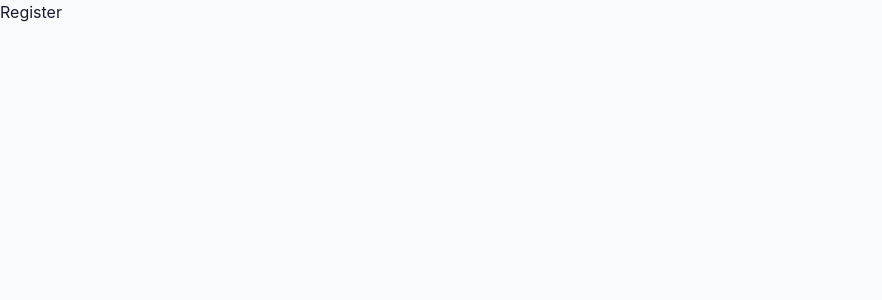
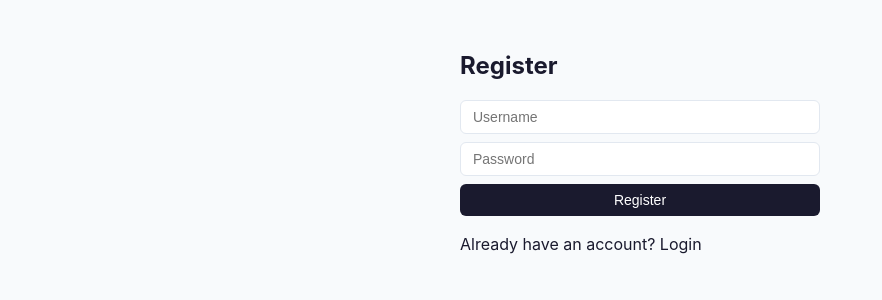
Before and after one commit to LauraKentera/competetive-wordle, a React (Create React App) app in the folder frontend/: page /register in a window 1280 px wide. Shown: the top 300 px of the page, without its empty margins (0-882 px from the left). Built offline with nearby package versions, Linux system fonts and the light colour scheme.

Commit message:
Build LoginPage, RegisterPage and ProtectedRoute

```diff
--- /dev/null
+++ b/frontend/src/auth/ProtectedRoute.tsx
@@ -0,0 +1,13 @@
+import React from "react";
+import { Navigate, Outlet } from "react-router-dom";
+import * as tokenStorage from "./tokenStorage";
+
+const ProtectedRoute: React.FC = () => {
+  if (tokenStorage.getToken() === null) {
+    return <Navigate to="/login" replace />;
+  }
+
+  return <Outlet />;
+};
+
+export default ProtectedRoute;
--- /dev/null
+++ b/frontend/src/features/auth/LoginPage.tsx
@@ -0,0 +1,75 @@
+import React, { useState } from "react";
+import { Link, useLocation, useNavigate } from "react-router-dom";
+import { useAuth } from "../../auth";
+import Input from "../../components/ui/Input";
+import Button from "../../components/ui/Button";
+import ErrorBanner from "../../components/ui/ErrorBanner";
+import { isApiError } from "../../api/httpClient";
+
+const LoginPage: React.FC = () => {
+  const location = useLocation();
+  const navigate = useNavigate();
+  const { login, isLoading } = useAuth();
+  const [username, setUsername] = useState("");
+  const [password, setPassword] = useState("");
+  const [errorMessage, setErrorMessage] = useState<string | null>(null);
+  const successMessage = (location.state as { message?: string } | null)?.message ?? null;
+
+  const handleSubmit = async (event: React.SyntheticEvent<HTMLFormElement>) => {
+    event.preventDefault();
+    setErrorMessage(null);
+
+    try {
+      await login({ username, password });
+      navigate("/lobby");
+    } catch (err) {
+      setErrorMessage(isApiError(err) ? err.message : "Login failed");
+    }
+  };
+
+  return (
+    <div style={{ maxWidth: 360, margin: "48px auto", display: "grid", gap: "var(--spacing-md)" }}>
+      <h1 style={{ margin: 0, fontSize: 24 }}>Login</h1>
+
+      {successMessage && (
+        <div
+          style={{
+            background: "var(--color-surface)",
+            color: "var(--color-text)",
+            border: "1px solid var(--color-border)",
+            borderRadius: "var(--radius)",
+            padding: "var(--spacing-sm) var(--spacing-md)",
+            fontSize: 14,
+          }}
+        >
+          {successMessage}
+        </div>
+      )}
+      {errorMessage && <ErrorBanner message={errorMessage} />}
+
+      <form onSubmit={handleSubmit} style={{ display: "grid", gap: "var(--spacing-sm)" }}>
+        <Input
+          type="text"
+          placeholder="Username"
+          value={username}
+          onChange={(event) => setUsername(event.target.value)}
+          required
+        />
+        <Input
+          type="password"
+          placeholder="Password"
+          value={password}
+          onChange={(event) => setPassword(event.target.value)}
+          required
+        />
+        <Button type="submit" disabled={isLoading}>
+          {isLoading ? "Logging in..." : "Login"}
+        </Button>
+      </form>
+
+      <Link to="/register">Need an account? Register</Link>
+    </div>
+  );
+};
+
+export default LoginPage;
--- /dev/null
+++ b/frontend/src/features/auth/RegisterPage.tsx
@@ -0,0 +1,61 @@
+import React, { useState } from "react";
+import { Link, useNavigate } from "react-router-dom";
+import { authApi } from "../../api/authApi";
+import { isApiError } from "../../api/httpClient";
+import { useAuth } from "../../auth";
+import Input from "../../components/ui/Input";
+import Button from "../../components/ui/Button";
+import ErrorBanner from "../../components/ui/ErrorBanner";
+
+const RegisterPage: React.FC = () => {
+  const navigate = useNavigate();
+  const { register, isLoading } = useAuth();
+  const [username, setUsername] = useState("");
+  const [password, setPassword] = useState("");
+  const [errorMessage, setErrorMessage] = useState<string | null>(null);
+
+  const handleSubmit = async (event: React.SyntheticEvent<HTMLFormElement>) => {
+    event.preventDefault();
+    setErrorMessage(null);
+
+    try {
+      const registrationToken = await authApi.getRegistrationToken();
+      await register({ username, password, registrationToken: registrationToken.token });
+      navigate("/login", { state: { message: "Registration successful. You can now log in." } });
+    } catch (err) {
+      setErrorMessage(isApiError(err) ? err.message : "Registration failed");
+    }
+  };
+
+  return (
+    <div style={{ maxWidth: 360, margin: "48px auto", display: "grid", gap: "var(--spacing-md)" }}>
+      <h1 style={{ margin: 0, fontSize: 24 }}>Register</h1>
+
+      {errorMessage && <ErrorBanner message={errorMessage} />}
+
+      <form onSubmit={handleSubmit} style={{ display: "grid", gap: "var(--spacing-sm)" }}>
+        <Input
+          type="text"
+          placeholder="Username"
+          value={username}
+          onChange={(event) => setUsername(event.target.value)}
+          required
+        />
+        <Input
+          type="password"
+          placeholder="Password"
+          value={password}
+          onChange={(event) => setPassword(event.target.value)}
+          required
+        />
+        <Button type="submit" disabled={isLoading}>
+          {isLoading ? "Registering..." : "Register"}
+        </Button>
+      </form>
+
+      <Link to="/login">Already have an account? Login</Link>
+    </div>
+  );
+};
+
+export default RegisterPage;
--- a/frontend/src/routes/routes.tsx
+++ b/frontend/src/routes/routes.tsx
@@ -1,14 +1,19 @@
 import React from "react";
 import { Routes, Route } from "react-router-dom";
 import AppLayout from "../components/layout/AppLayout";
+import ProtectedRoute from "../auth/ProtectedRoute";
+import LoginPage from "../features/auth/LoginPage";
+import RegisterPage from "../features/auth/RegisterPage";
 
 const routes = (
   <Routes>
-    <Route path="/login" element={<div>Login</div>} />
-    <Route path="/register" element={<div>Register</div>} />
-    <Route element={<AppLayout />}>
-      <Route path="/lobby" element={<div>Lobby</div>} />
-      <Route path="/games/:gameId" element={<div>Game</div>} />
+    <Route path="/login" element={<LoginPage />} />
+    <Route path="/register" element={<RegisterPage />} />
+    <Route element={<ProtectedRoute />}>
+      <Route element={<AppLayout />}>
+        <Route path="/lobby" element={<div>Lobby</div>} />
+        <Route path="/games/:gameId" element={<div>Game</div>} />
+      </Route>
     </Route>
   </Routes>
 );
```
Also changed, not shown: 1 other file (tests, documents, lock files or other folders).
